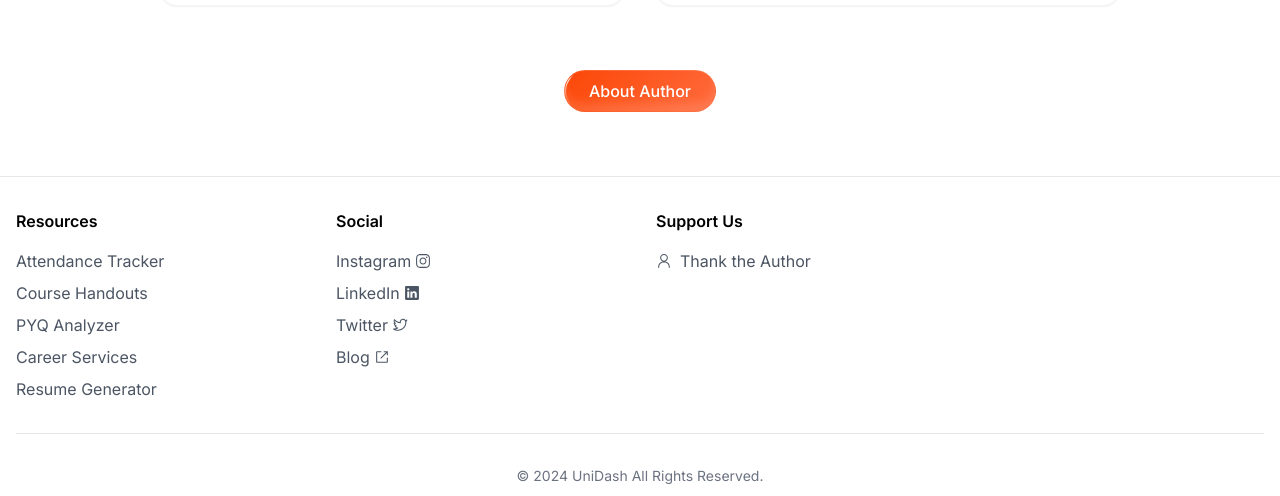
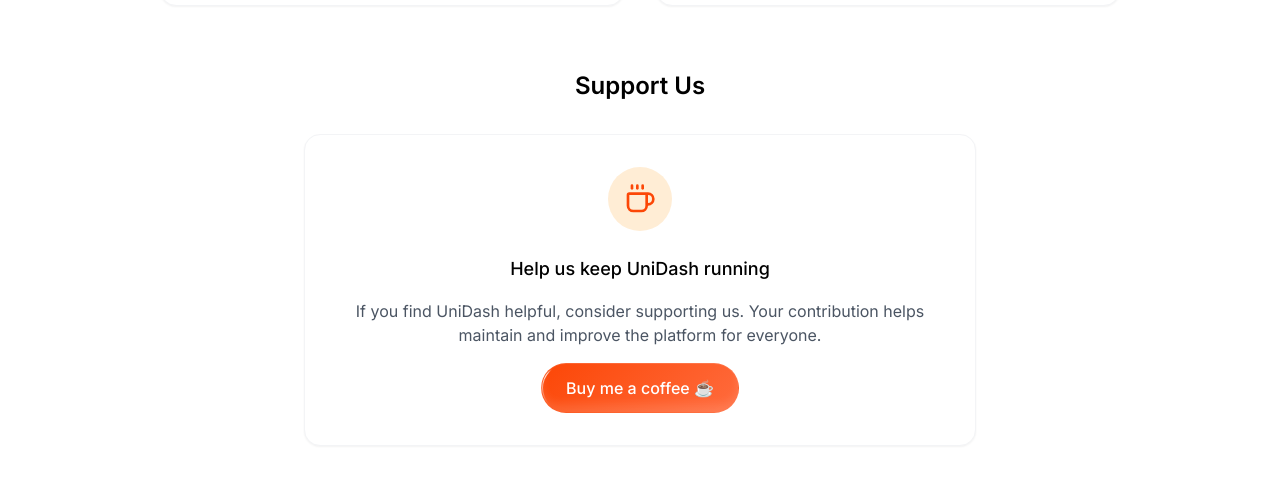
Before and after one commit to HUSAM-07/AccessX, a Next.js app: page /about in a window 1280 px wide. Shown: the part 863-1359 px from the top of the page. Built offline with nearby package versions, Linux system fonts and the light colour scheme.

Commit message:
updated and redesigned about page

```diff
--- a/src/app/about/page.tsx
+++ b/src/app/about/page.tsx
@@ -1,5 +1,6 @@
 import Image from "next/image";
 import ShimmerButton from "@/components/magicui/shimmer-button";
+import { Coffee } from "lucide-react";
 
 export default function AboutPage() {
   return (
@@ -16,7 +17,7 @@
         <div className="bg-white rounded-2xl p-8 shadow-sm border border-gray-100 hover:border-[#fc4707] transition-colors">
           <h3 className="text-lg font-semibold mb-4">What is UniDash?</h3>
           <p className="text-gray-600">
-            UniDash is a web application designed to consolidate university portals and websites into a single, accessible platform. Our goal is to help students and faculty easily navigate and find the information they need from various universities.
+            UniDash is a web application designed to consolidate university portals and websites into a single, accessible platform. Our goal is to help students and faculty easily navigate and find the information & tools they need.
           </p>
         </div>
 
@@ -82,6 +83,40 @@
         </div>
       </div>
 
+      {/* Support Us Section */}
+      <div className="text-center mb-16">
+        <h2 className="text-2xl font-semibold mb-8">Support Us</h2>
+        <div className="bg-white rounded-2xl p-8 shadow-sm border border-gray-100 max-w-2xl mx-auto">
+          <div className="space-y-6">
+            <div className="flex items-center justify-center">
+              <div className="w-16 h-16 bg-orange-100 rounded-full flex items-center justify-center">
+                <Coffee className="w-8 h-8 text-[#fc4707]" />
+              </div>
+            </div>
+            <div className="space-y-4">
+              <h3 className="text-lg font-medium">Help us keep UniDash running</h3>
+              <p className="text-gray-600">
+                If you find UniDash helpful, consider supporting us. Your contribution helps maintain and improve the platform for everyone.
+              </p>
+              <a
+                href="https://buymeacoffee.com/unihusam"
+                target="_blank"
+                rel="noopener noreferrer"
+                className="inline-block"
+              >
+                <ShimmerButton
+                  shimmerColor="#ffffff"
+                  background="linear-gradient(135deg, #fc4707 0%, #ff6b3d 100%)"
+                  className="font-medium px-6 py-3 rounded-lg text-white"
+                >
+                  Buy me a coffee ☕
+                </ShimmerButton>
+              </a>
+            </div>
+          </div>
+        </div>
+      </div>
+
       {/* Author Button */}
       <div className="text-center">
         <a
```
Also changed, not shown: public/sw.js.
